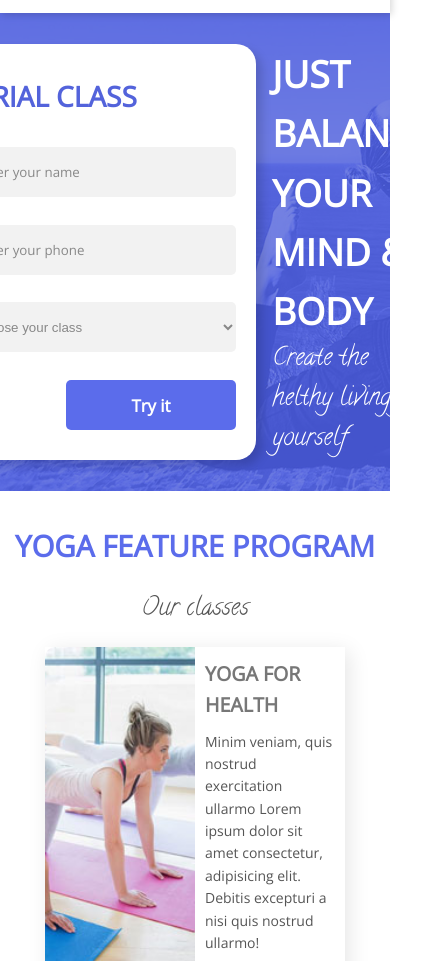
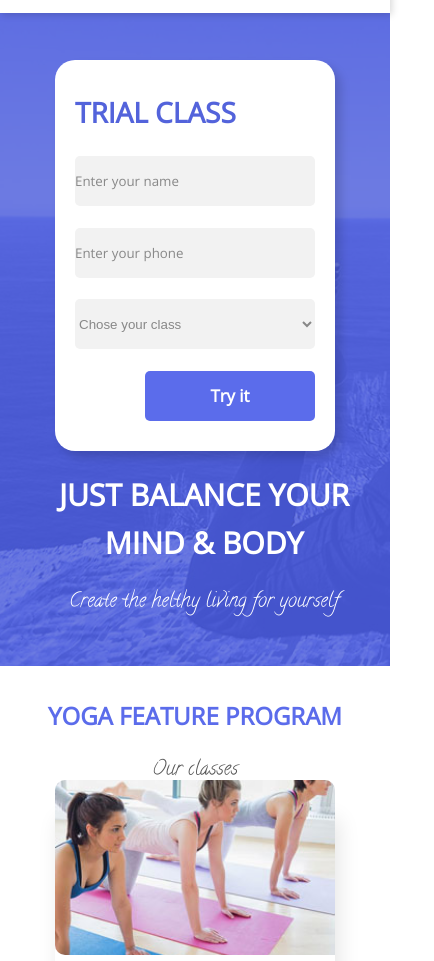
Before and after one commit to Sveta1341/A-level-module1, a plain HTML site: page index.html in a window 390 px wide. Shown: the part 87-1048 px from the top of the page, 434 px wide, since content can reach past the window. Drawn offline with nearby package versions, Linux system fonts and the light colour scheme.

Commit message:
start work about 320 adaptive

```diff
--- a/css/style.scss
+++ b/css/style.scss
@@ -27,6 +27,9 @@ body{
 	@media (max-width:780px) {
 		font-size: 25px;
 	}
+	@media (max-width:541px) {
+		font-size: 20px;
+	}
 }
 
 .white-txt{
@@ -38,7 +41,11 @@ h2,h3{
 }
 
 h2{
-	font-size: 2.1em;
+	font-size: 30px;
+	@media (max-width:541px) {
+		font-size: 24px;
+		padding: 0px 20px;
+	}
 }
 
 .bold{
@@ -72,6 +79,12 @@ header{
 	align-items: center;
 	box-shadow: 2px 2px 7px rgba(0,0,0,0.15);
 	z-index: 2;
+
+	.logo{
+		@media (max-width:541) {
+			justify-self: flex-start;
+		}
+	}
 	.menu{
 		@media (max-width:690px) {
 			display: none;
@@ -112,6 +125,13 @@ header{
 	align-content: center;
 	padding: 8% ;
 
+	@media (max-width:541px) {
+		padding: 12% 15px ;
+		display: flex;
+		flex-direction: column;
+		align-items: center;
+
+	}
 	.text{
 		display: flex;
 		flex-direction: column;
@@ -120,7 +140,7 @@ header{
 		padding-left: 5%;
 
 		max-width: 600px;
-
+		@media (max-width:541px) {text-align: center;}
 
 		h2{
 			font-size: 67px;
@@ -133,6 +153,10 @@ header{
 			@media (max-width:780px) {
 				font-size: 37px;
 			}
+			@media (max-width:541px) {
+				font-size: 30px;
+				padding: 20px 0;
+			}
 
 		}
 
@@ -144,7 +168,7 @@ header{
 	background-color: white;
 	border-radius: 20px;
 	flex-basis: 30%;
-	min-width: 300px;
+	min-width: 280px;
 	max-width: 350px;
 	min-height: 391px;
 	max-height: 460px;
@@ -219,13 +243,16 @@ header{
 	justify-content: center;
 	align-content: center;
 	padding-top: 2%;
+	@media (max-width:541px) {
+		justify-content: space-around;
+	}
 
 }
 
 .program_block{
 	margin: 10px;
 	flex-basis: 40%;
-	min-width: 300px;
+	min-width: 280px;
 	min-height: 350px;
 	box-shadow:4px 4px 20px 0px rgba(0,0,0,0.1);
 
@@ -233,12 +260,23 @@ header{
 	flex-direction: row;
 	justify-content: center;
 	text-align: left;
+
+	@media (max-width:541px) {
+		flex-direction: column;
+
+		text-align: justify;
+		margin: 20px;
+	}
 	.text{
 		display: flex;
 		flex-direction: column;
 		justify-content: center;
 		align-content: center;
 		padding: 10px;
+		@media (max-width:541px) {
+			padding: 30px;
+
+		}
 	}
 
 	h3{
@@ -260,6 +298,15 @@ header{
 
 		border-bottom-left-radius: 10px;
 		border-top-left-radius: 10px;
+
+		@media (max-width:541px) {
+			min-width: 100%;
+			min-height: 50%;
+
+			border-top-right-radius: 10px;
+			border-top-left-radius: 10px;
+		}
+
 	}
 	.img1{
 		background: center no-repeat url('../img/img-01.jpg');
@@ -351,6 +398,10 @@ header{
 			flex-shrink: 1.5;
 			flex-grow: 1;
 			min-width: 300px;
+			@media (min-width:1000px) {
+				max-height: none;
+			}
+
 			@media (max-width:1000px) {
 				max-height: 220px;
 			}
@@ -361,7 +412,7 @@ header{
 	}
 	.text_block{
 		//flex-basis: 40%;
-
+		max-width: 600px;
 		align-self: start;
 		text-align: left;
 		flex-grow: 1;
--- a/index.html
+++ b/index.html
@@ -16,7 +16,7 @@
 <body>
 
 	<header>
-		<div><img src="./img/logo.png" alt="logo"></div>
+		<div class="logo"><img src="./img/logo.png" alt="logo"></div>
 
 
 		<nav class="menu bolder">
```
Also changed, not shown: css/style.css.
